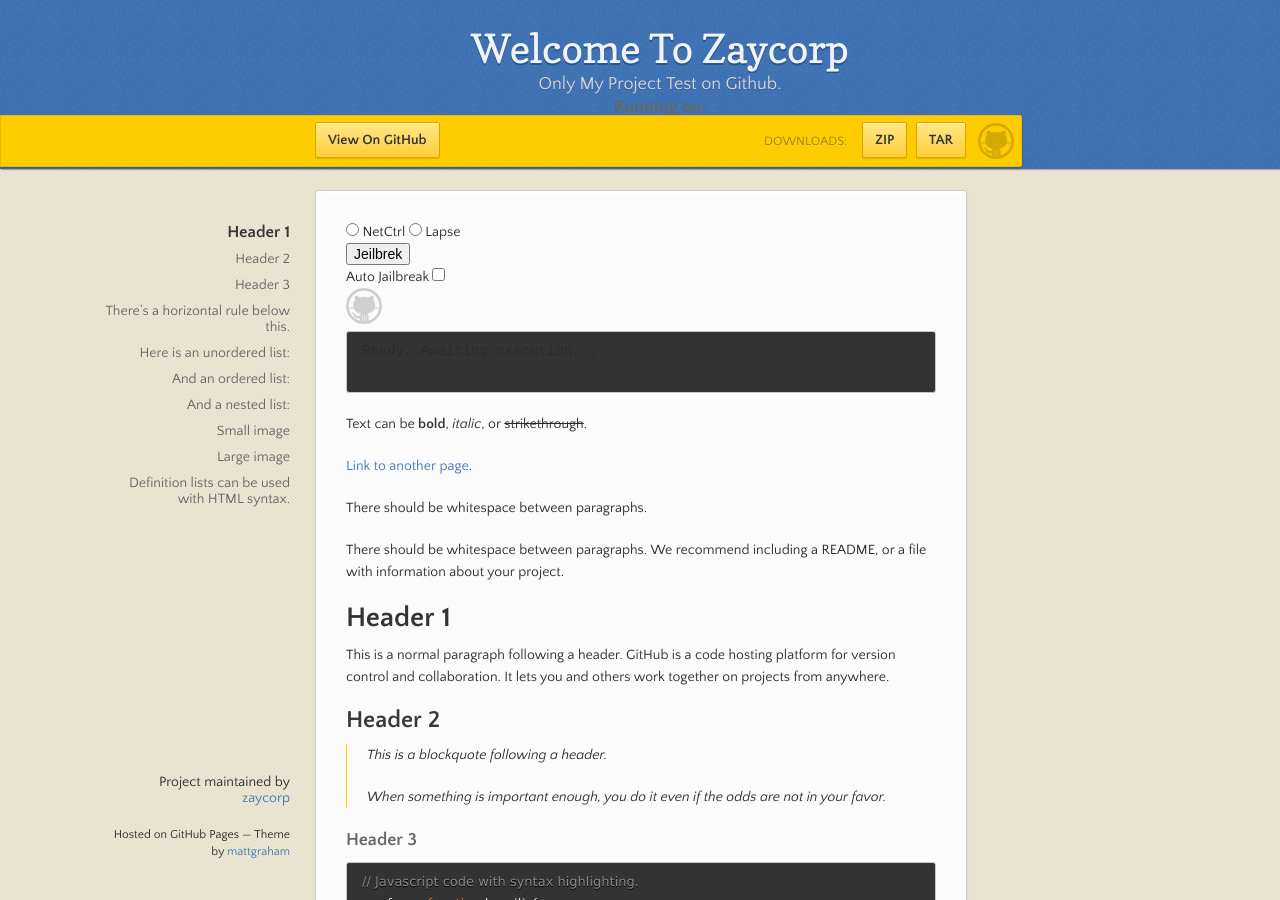
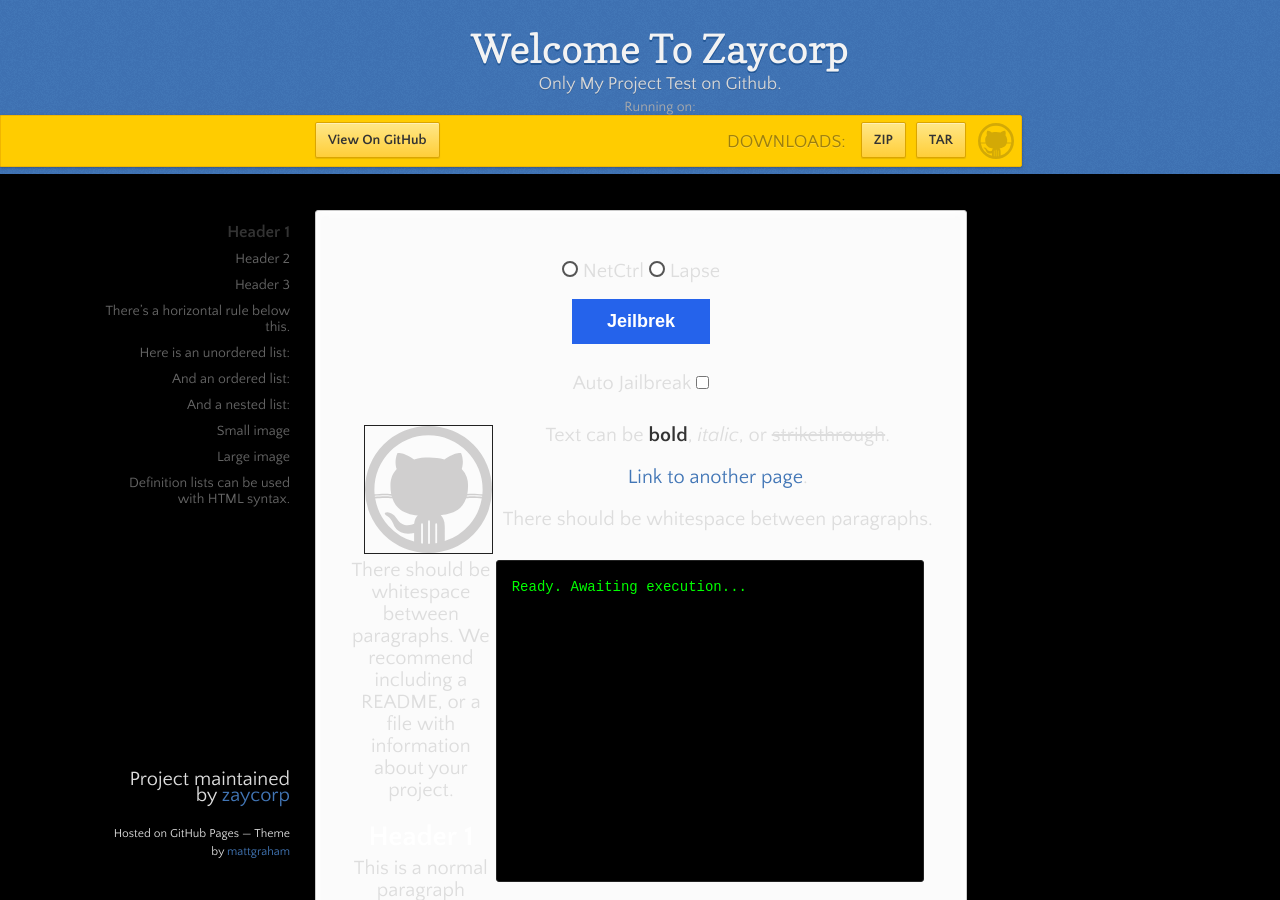
Before and after one commit to zaycorp/home-page, a Jekyll site: the page built from index.md, in a window 1280 px wide and 900 px high. Built offline with Jekyll 4.4.1, drawn with Linux system fonts in a browser that asks for light colours.

Commit message:
Update default.html

```diff
--- a/_layouts/default.html
+++ b/_layouts/default.html
@@ -8,7 +8,7 @@
     <link rel="stylesheet" href="{{ '/assets/css/style.css?v=' | append: site.github.build_revision | relative_url }}">
     <script src="https://code.jquery.com/jquery-3.3.0.min.js" integrity="sha256-RTQy8VOmNlT6b2PIRur37p6JEBZUE7o8wPgMvu18MC4=" crossorigin="anonymous"></script>
     <script src="{{ '/assets/js/main.js' | relative_url }}"></script>
-	  <link rel="stylesheet" href="{{ '/_layouts/includes/style.css?v=' | append: site.github.build_revision | relative_url }}">
+	  <link rel="stylesheet" href="{{ '/assets/css/style2.css?v=' | append: site.github.build_revision | relative_url }}">
     <script src="{{ '/assets/js/main2.js' | relative_url }}"></script>
     <script src="{{ '/script/script.js' | relative_url }}"></script>
     <!--[if lt IE 9]>
```
